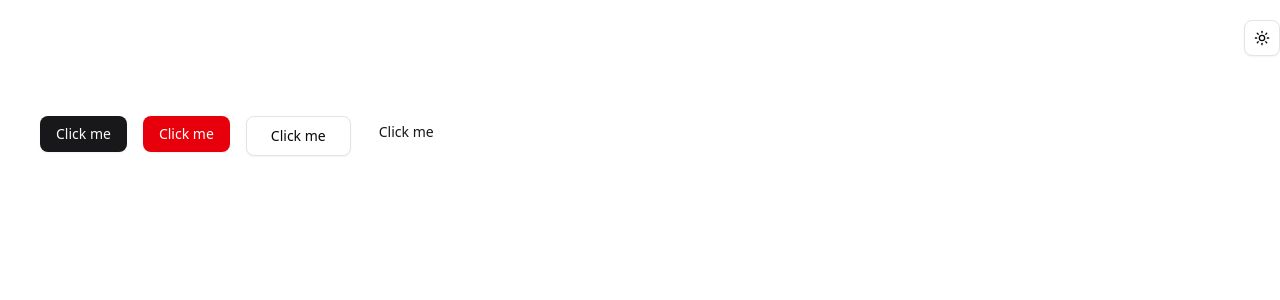
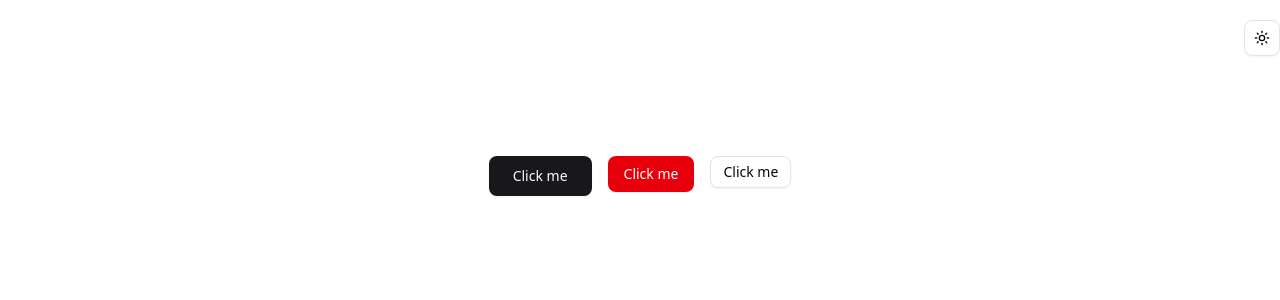
Before and after one commit to abduvohidov/nextjs-empty, a Next.js app: page / in a window 1280 px wide. Shown: the top 300 px of the page. Built offline with nearby package versions, Linux system fonts and the light colour scheme.

Commit message:
feat: add scale action to button

```diff
--- a/src/shared/ui/button.tsx
+++ b/src/shared/ui/button.tsx
@@ -1,11 +1,12 @@
-import * as React from "react"
-import { Slot } from "@radix-ui/react-slot"
-import { cva, type VariantProps } from "class-variance-authority"
+import * as React from "react";
+import { Slot } from "@radix-ui/react-slot";
+import { cva, type VariantProps } from "class-variance-authority";
+import { motion } from "motion/react";
 
-import { cn } from "@/shared/lib/utils"
+import { cn } from "@/shared/lib/utils";
 
 const buttonVariants = cva(
-  "inline-flex items-center justify-center gap-2 whitespace-nowrap rounded-md text-sm font-medium transition-all disabled:pointer-events-none disabled:opacity-50 [&_svg]:pointer-events-none [&_svg:not([class*='size-'])]:size-4 shrink-0 [&_svg]:shrink-0 outline-none focus-visible:border-ring focus-visible:ring-ring/50 focus-visible:ring-[3px] aria-invalid:ring-destructive/20 dark:aria-invalid:ring-destructive/40 aria-invalid:border-destructive",
+  "cursor-pointer active:scale-95 inline-flex items-center justify-center gap-2 whitespace-nowrap rounded-md text-sm font-medium transition-all disabled:pointer-events-none disabled:opacity-50 [&_svg]:pointer-events-none [&_svg:not([class*='size-'])]:size-4 shrink-0 [&_svg]:shrink-0 outline-none focus-visible:border-ring focus-visible:ring-ring/50 focus-visible:ring-[3px] aria-invalid:ring-destructive/20 dark:aria-invalid:ring-destructive/40 aria-invalid:border-destructive",
   {
     variants: {
       variant: {
@@ -33,7 +34,7 @@
       size: "default",
     },
   }
-)
+);
 
 function Button({
   className,
@@ -43,9 +44,9 @@
   ...props
 }: React.ComponentProps<"button"> &
   VariantProps<typeof buttonVariants> & {
-    asChild?: boolean
+    asChild?: boolean;
   }) {
-  const Comp = asChild ? Slot : "button"
+  const Comp = asChild ? Slot : "button";
 
   return (
     <Comp
@@ -53,7 +54,7 @@
       className={cn(buttonVariants({ variant, size, className }))}
       {...props}
     />
-  )
+  );
 }
 
-export { Button, buttonVariants }
+export { Button, buttonVariants };
--- a/src/widgets/TestUiKits/index.tsx
+++ b/src/widgets/TestUiKits/index.tsx
@@ -1,21 +1,22 @@
+"use client";
+
+import React from "react";
 import { Button } from "@/shared/ui/button";
-import { FC } from "react";
 
-export const TestUikits: FC = () => {
+export const TestUikits: React.FC = () => {
   return (
-    <div className="m-10 flex gap-4">
-      <Button className="mt-5" variant="default">
+    <div className="container mx-auto mt-20">
+      <div className="flex justify-center gap-4">
+        <Button size="lg" className="mt-5" variant="default">
           Click me
         </Button>
-      <Button className="mt-5" variant="destructive">
+        <Button size="default" className="mt-5" variant="destructive">
           Click me
         </Button>
-      <Button size="lg" className="mt-5" variant="outline">
-        Click me
-      </Button>
-      <Button size="sm" className="mt-5" variant="link">
+        <Button size="sm" className="mt-5" variant="outline">
           Click me
         </Button>
       </div>
+    </div>
   );
 };
```
Lines whose indentation alone changed are shown as unchanged.
